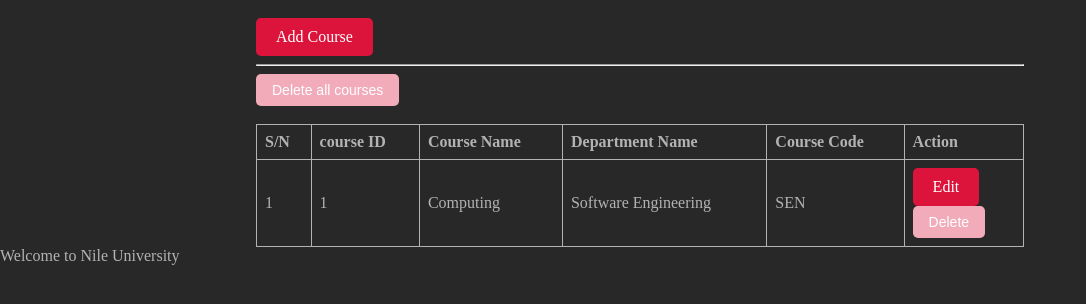
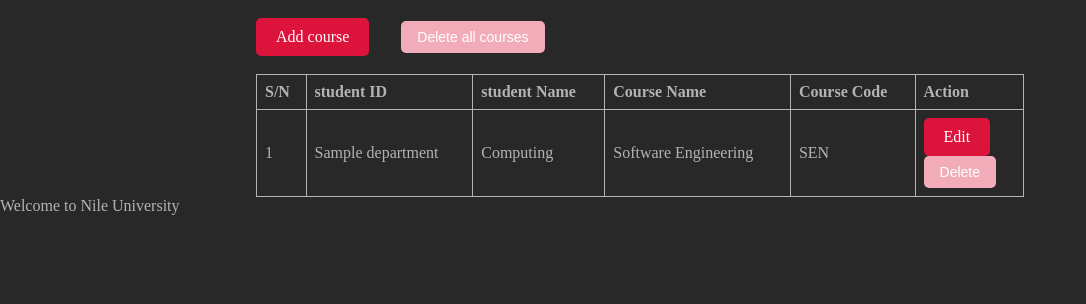
Before and after one commit to jiamira/IFTASK, a Flask app: page /course_list in a window 1280 px wide. Shown: the part 44-348 px from the top of the page, without its empty margins (0-1086 px from the left). Run offline with Flask 3, Linux system fonts and the light colour scheme; tables that the repository leaves empty hold one stand-in row (values such as "Sample post"); parts of the project's set-up code (start-up, migrations or seed data) failed here and were passed over.

Commit message:
EHHEHHEHEEHHEHEHEH

```diff
--- a/app/__init__.py
+++ b/app/__init__.py
@@ -9,7 +9,7 @@ migrate = Migrate()
 
 # Database configuration
 DB_USER = "root"
-DB_PASSWORD = "roman7655"
+DB_PASSWORD = "amirajibril"
 DB_HOST = "localhost"
 DB_NAME = "student_course_group"
 
--- a/app/course/templates/list_course.html
+++ b/app/course/templates/list_course.html
@@ -1,32 +1,32 @@
 {% extends "index.html" %}
 
-{% block title %} Course List {% endblock %}
+{% block title %} student List {% endblock %}
 
 {% block content %}
 
 <br>
 <div class="table">
-    <a class="button_primary" href="{{url_for('course.add_course')}}">Add Course</a> &nbsp;
-    <hr>
-            <form>
-                <button type="submit" onclick="return confirm('Are you sure you want to delete all courses?')" class="button_danger">Delete all courses</button>
-            </form>
+    <a class= "button_primary" href="{{url_for('faculty.add_faculty')}}">Add course</a> &nbsp
+    <span style="margin-right: 20px;"></span>
+    <form methods="POST" style="display: inline;" action="{{url_for('faculty.delete_all_faculty')}}">
+        <button type="submit" onclick="return confirm('You sure you wan delete all faculties')" class="button_danger">Delete all courses</button>
+    </form>
 </div>
 <br>
 <table class="table">
     <tr>
         <th>S/N</th>
-        <th>course ID</th>
+        <th>student ID</th>
+        <th>student Name</th>
         <th>Course Name</th>
-        <th>Department Name</th>
         <th>Course Code</th>
         <th>Action</th>
 
     </tr>
-
+{% for i in cs %}
     <tr>
-        <td>1</td>
-        <td>1</td>
+        <td>{{ i.id }}</td>
+        <td>{{ i.name }}</td>
         <td>Computing</td>
         <td>Software Engineering</td>
         <td>SEN </td>
@@ -36,6 +36,7 @@
             </form>
         </td>
     </tr>
+    {% endfor %}
 </table>
 
 
--- a/app/course/views.py
+++ b/app/course/views.py
@@ -1,25 +1,56 @@
 from flask import *
-
 from app.course import course_bp
+from app.course.models import Course
 from app.course.forms import Courseform
-@course_bp.route("/course_list")
-
-def get_course_list():
-    return render_template("list_course.html")
+from app import db
 
 
-#Get--retrieves information and passes the information to the html page
-#POST-- to submit the data
-#put
-#delete-- to remove/delete
+@course_bp.route("/course_list", methods=["GET"])
+def get_course_list():
+    course=Course.query.all()
+    return render_template("list_course.html", cs=course)
 
 
-@course_bp.route('/add_course', methods=['GET', 'POST'])
+@course_bp.route("/add_course", methods=["GET", "POST"])
 def add_course():
-    form=Courseform()
+    forms=Courseform()
+    if forms.validate_on_submit():
+        faculty_id = forms.faculty_id.data
+        course_name = forms.name.data
+        course_code = forms.code.data
+
+        new_course = Course(faculty_id=faculty_id, name = course_name, code = course_code)
+        db.session.add(new_course)
+        db.session.commit()
+        return redirect(url_for("course.get_course_list"))
+
+    return render_template("add_course.html", form=forms)
+
+
+@course_bp.route('/delete_course/<int:id>', methods=['POST'])
+def delete_course(id):
+    course=course.query.get_or_404(id)
+    db.session.delete(course)
+    db.session.commit()
+    return redirect(url_for('course.get_course_list'))
+
+
+@course_bp.route("/update_course/<int:id>", methods=["GET", "POST"])
+def update_course(id):
+    course=course.query.get_or_404(id)
+    form=Courseform(obj=course)
     if form.validate_on_submit():
-        course_name=form.course_name.data
-        course_code=form.course_code.data
-        #insert the record
-        return redirect(url_for('course.get_course_list'))
-    return render_template('add_course.html', form=form)
+        form.populate_obj(course)
+        db.session.commit()
+        return redirect(url_for("course.get_course_list"))
+
+    return render_template("add_course.html", form=form)
+
+
+
+
+@course_bp.route('/delete_all_course/', methods=['POST'])
+def delete_all_course():
+    Course.query.delete()
+    db.session.commit()
+    return redirect(url_for('course.get_course_list'))
```
